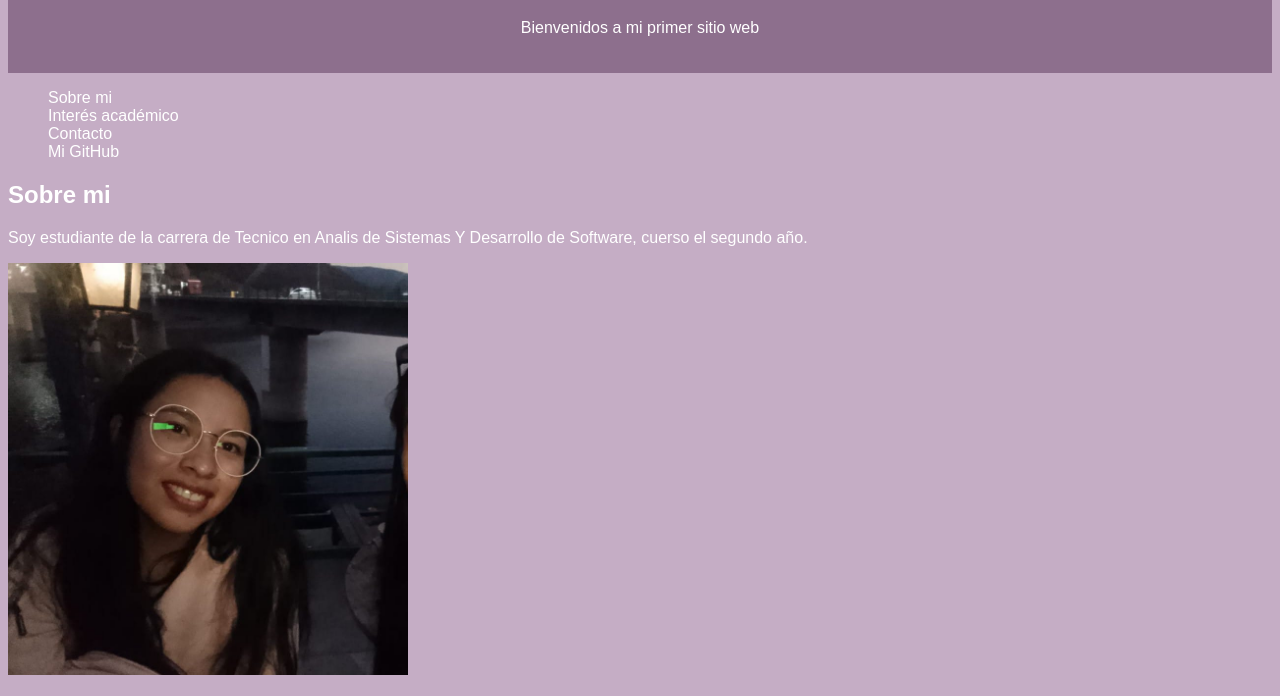
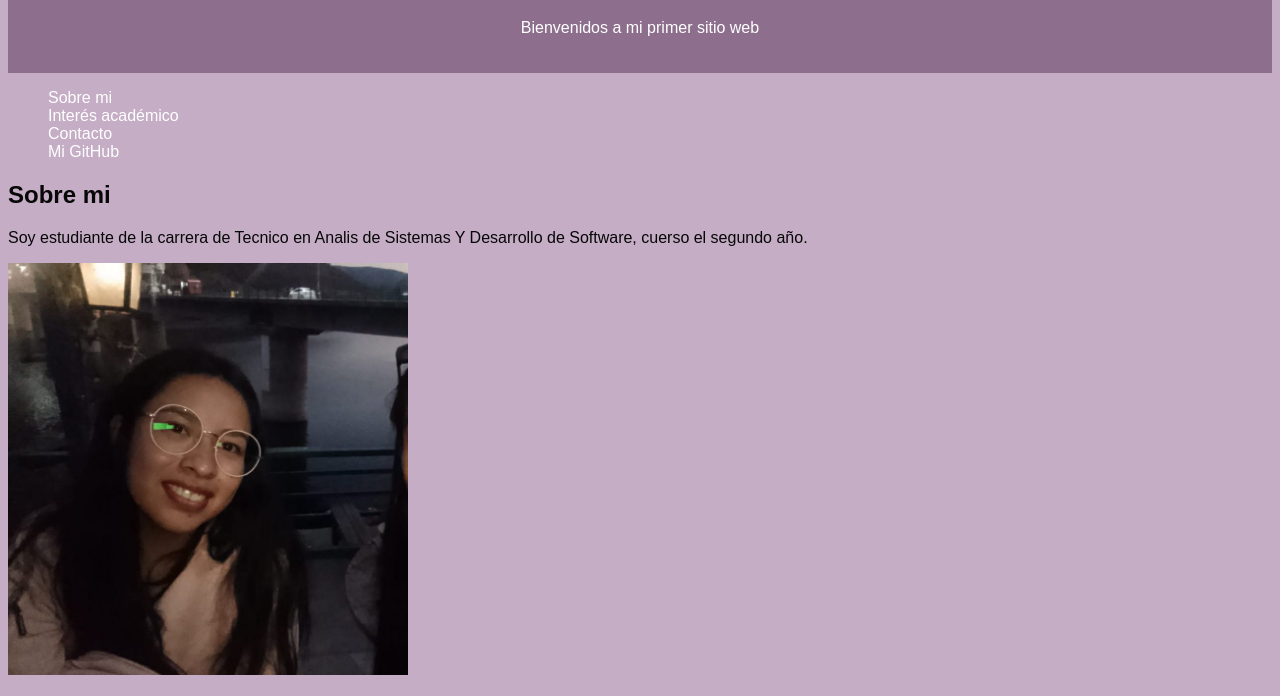
Before and after one commit to ValeriaLaguna99/tp1-mi-primer-sitio, a plain HTML site: page index.html in a window 1280 px wide. Shown: the part 89-785 px from the top of the page. Drawn offline with Linux system fonts and the light colour scheme.

Commit message:
Cambio de color del body

```diff
--- a/style.css
+++ b/style.css
@@ -8,7 +8,7 @@ touch style
 body {
     font-family: 'Arial', sans-serif;
     background-color: #C5ADC5;
-    color: #fff;
+    color: #070707;
 }
 
 header {
```
